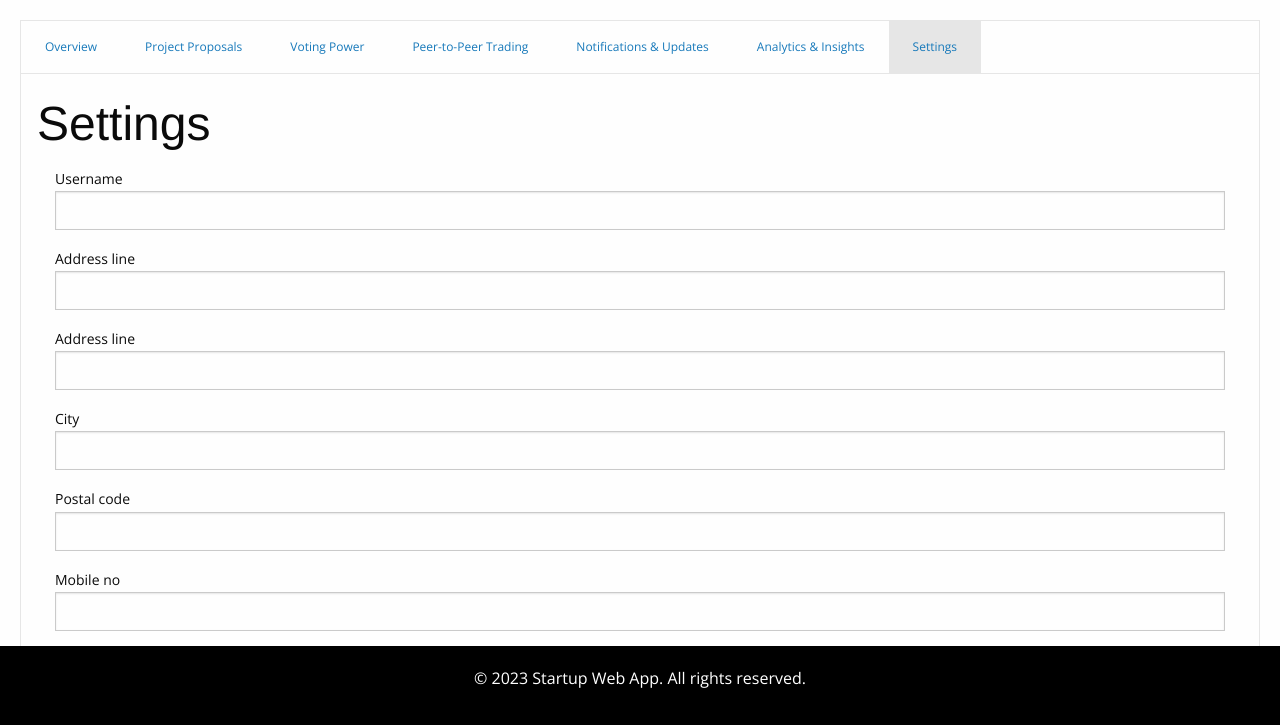
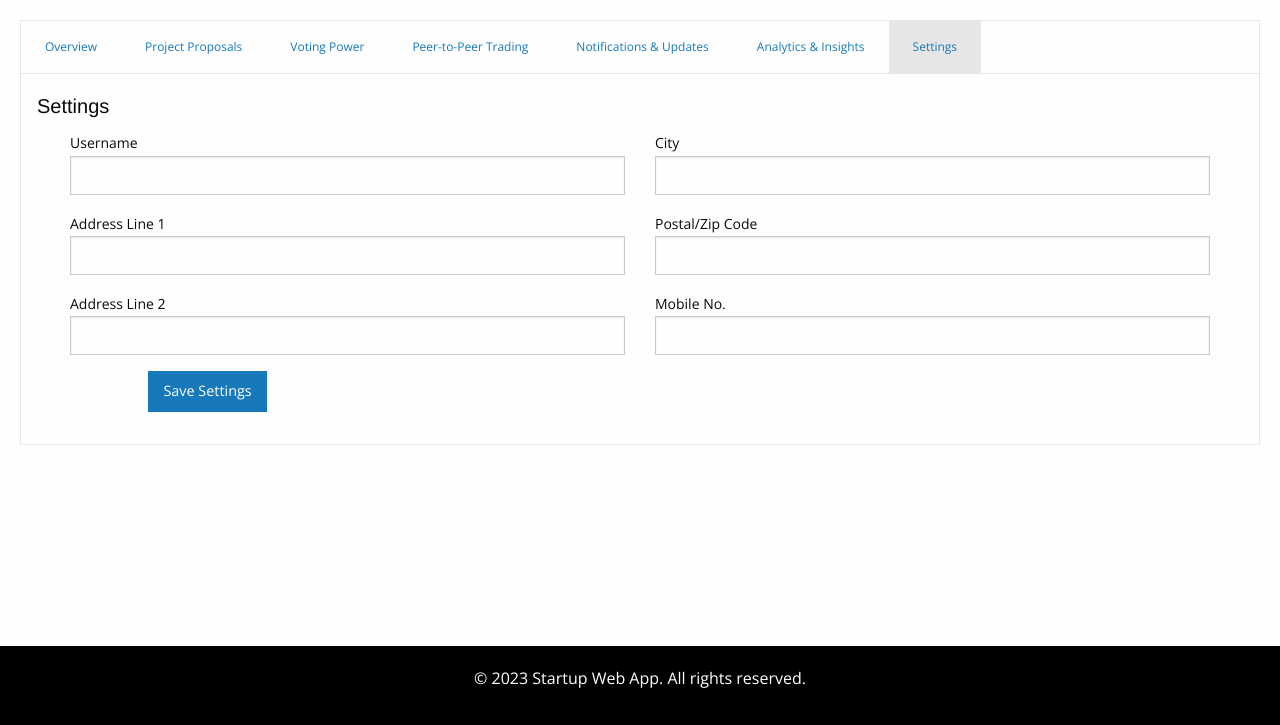
Before and after one commit to williammabotjaeng/imperium, a Flask app: template templates/home.html in a window 1280 px wide, after a click on "Settings". Shown: the part 74-799 px from the top of the page. Run offline with Flask 3, Linux system fonts and the light colour scheme; the template is opened without the code that fills it: values that come from a table or form of the project are taken from there, others are empty; tables that the repository leaves empty hold one stand-in row (values such as "Sample post"); form fields are guessed from the names that the template uses; parts of the project's set-up code (start-up, migrations or seed data) failed here and were passed over; some libraries are stand-ins or nearby versions.

Commit message:
ml, save-button, app.css

```diff
--- a/app.py
+++ b/app.py
@@ -271,7 +271,7 @@ def create_wallet():
         return redirect(url_for('home'))
 
     # Generate wallet and get the address
-    wallet_name = f"TheImperiumKibisis000{current_user.id}"
+    wallet_name = f"TheImperiumKibisis0000{current_user.id}"
     wallet = Wallet.create(wallet_name)
     wallet_address = wallet.get_key().address
 
--- a/static/css/app.css
+++ b/static/css/app.css
@@ -236,3 +236,21 @@ a.nav-link-text {
 .text-success {
     color: #157539 !important;
 }
+
+.settings-container {
+    display: flex;
+    flex-direction: row;
+    width: 100%;
+}
+
+.left-settings {
+    width: 100%;
+}
+
+.right-settings {
+    width: 100%;
+}
+
+.save-button {
+    margin-left: 96px !important;
+}
--- a/templates/home.html
+++ b/templates/home.html
@@ -158,50 +158,54 @@
             <p>This is the content of Analytics.</p>
         </div>
         <div class="tabs-panel" id="settings">
-            <h1>Settings</h1>
+            <h4 class="h4 lead">Settings</h4>
             <form method="POST" action="{{ url_for('settings') }}">
-              {{ form.hidden_tag() }}
-              <div class="grid-container">
+              {{ settings_form.hidden_tag() }}
+              <div class="grid-container settings-container">
+                <div class="left-settings">
                         <div class="grid-x grid-padding-x">
                         <div class="cell">
-                    {{ form.username.label(class="form-label") }}
-                    {{ form.username(class="form-control") }}
+                            {{ settings_form.username.label(class="form-label") }}
+                            {{ settings_form.username(class="form-control") }}
                         </div>
                         </div>
                         <div class="grid-x grid-padding-x">
                         <div class="cell">
-                    {{ form.address_line1.label(class="form-label") }}
-                    {{ form.address_line1(class="form-control") }}
+                            {{ settings_form.address_line1.label(class="form-label") }}
+                            {{ settings_form.address_line1(class="form-control") }}
                         </div>
                         </div>
                         <div class="grid-x grid-padding-x">
                         <div class="cell">
-                    {{ form.address_line2.label(class="form-label") }}
-                    {{ form.address_line2(class="form-control") }}
+                            {{ settings_form.address_line2.label(class="form-label") }}
+                            {{ settings_form.address_line2(class="form-control") }}
+                        </div>
+                    </div>
+                </div>
+                <div class="right-settings">
+                    <div class="grid-x grid-padding-x">
+                    <div class="cell">
+                        {{ settings_form.city.label(class="form-label") }}
+                        {{ settings_form.city(class="form-control") }}
                     </div>
                     </div>
                     <div class="grid-x grid-padding-x">
                     <div class="cell">
-                    {{ form.city.label(class="form-label") }}
-                    {{ form.city(class="form-control") }}
+                        {{ settings_form.postal_code.label(class="form-label") }}
+                        {{ settings_form.postal_code(class="form-control") }}
                     </div>
                     </div>
                     <div class="grid-x grid-padding-x">
                     <div class="cell">
-                    {{ form.postal_code.label(class="form-label") }}
-                    {{ form.postal_code(class="form-control") }}
+                        {{ settings_form.mobile_no.label(class="form-label") }}
+                        {{ settings_form.mobile_no(class="form-control") }}
+                    </div>
+                    </div>
                 </div>
               </div>
               <div class="grid-x grid-padding-x">
                 <div class="cell">
-                    {{ form.mobile_no.label(class="form-label") }}
-                    {{ form.mobile_no(class="form-control") }}
-                  </div>
-                </div>
-                <div class="grid-x grid-padding-x">
-                  <div class="cell">
-                    <button type="submit" class="button">Save</button>
-                  </div>
+                  <button type="submit" class="button save-button">Save Settings</button>
                 </div>
               </div>
             </form>
```
Also changed, not shown: instance/database.db. Lines whose indentation alone changed are shown as unchanged.
